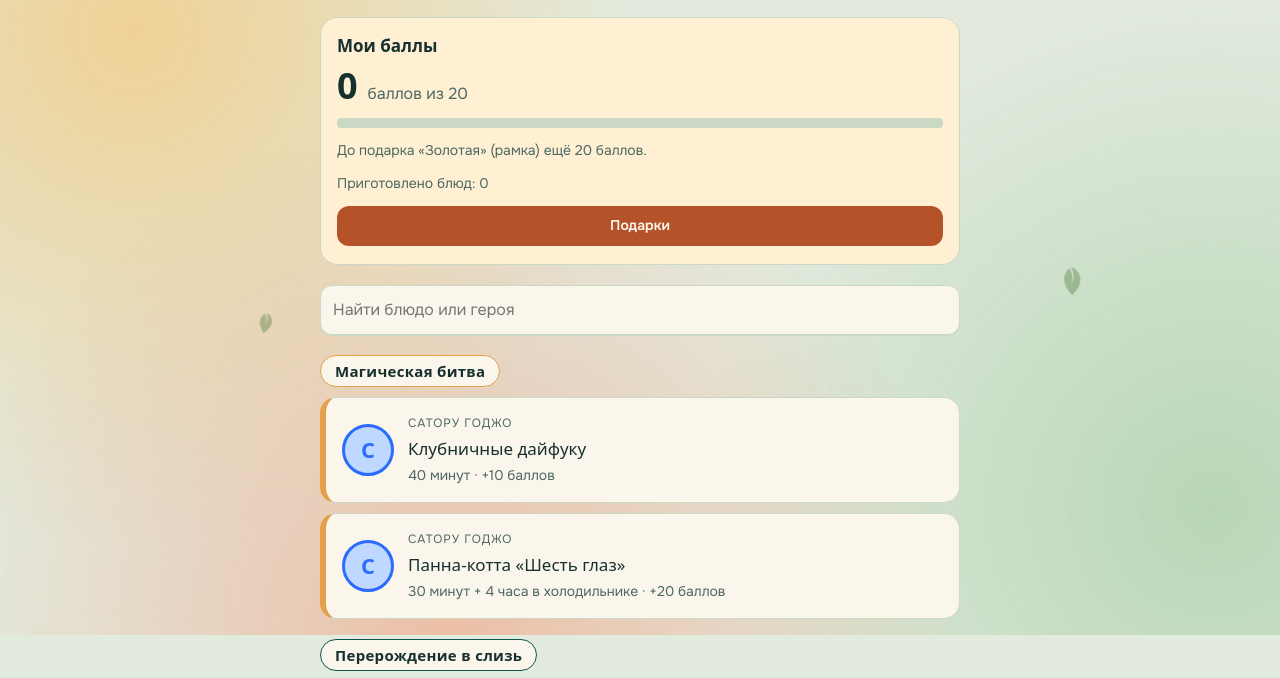
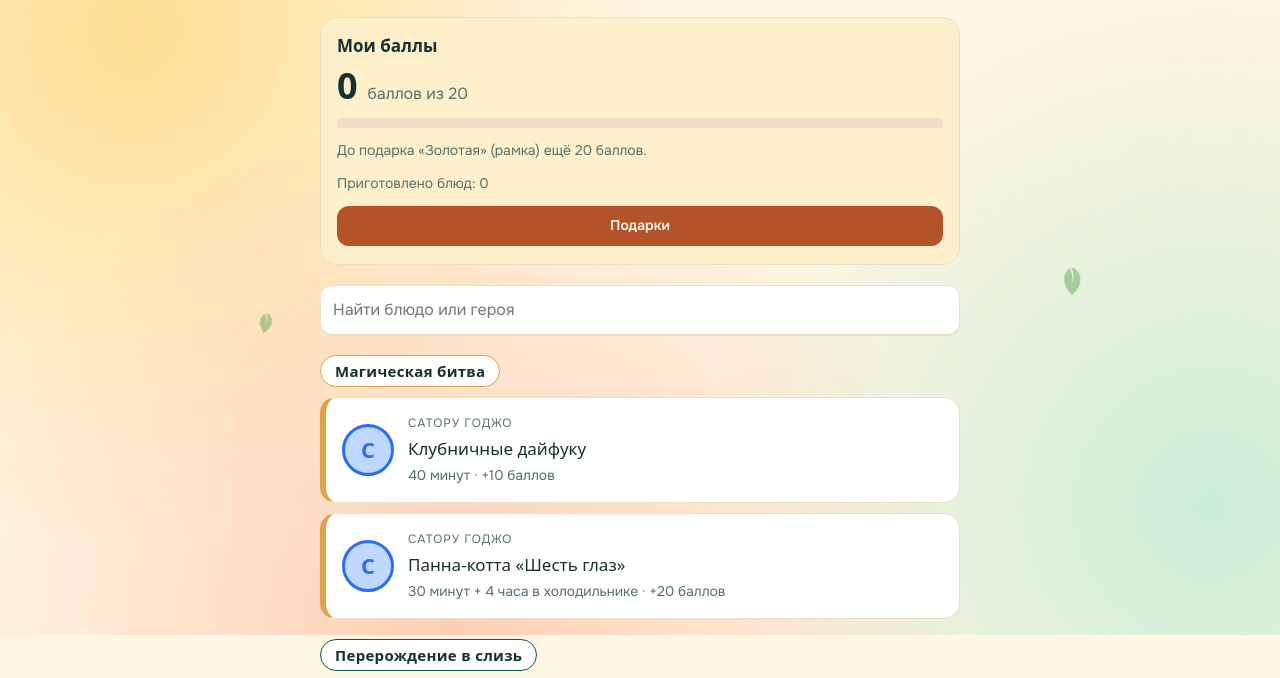
Before and after one commit to soul-cook/Mihan-kitchen, a plain HTML site: page index.html in a window 1280 px wide. Shown: the part 165-843 px from the top of the page. Drawn offline with Linux system fonts and the light colour scheme; a web font is replaced by a local one.

Commit message:
Светлый тёплый фон вместо болотного
Co-Authored-By: Claude Sonnet 5.5 <noreply@anthropic.com>
Claude-Session: https://claude.ai/code/session_01KFzAgmMj1qQyYcfh1owUr8

```diff
--- a/index.html
+++ b/index.html
@@ -32,14 +32,14 @@
   color-scheme: light;
   --font-display: 'Unbounded', system-ui, sans-serif;
   --font-body: 'Onest', system-ui, -apple-system, 'Segoe UI', sans-serif;
-  --bg: #E3EBDF; --surface: #FBF6EC; --fg: #16302F; --muted: #4D6764; --line: #CCD8C6;
-  --accent: #0F5550; --accent-ink: #FBF6EC; --glow: #BFDDD8; --warm: #E3A04B;
+  --bg: #FFF6E4; --surface: #FFFFFF; --fg: #16302F; --muted: #55706C; --line: #EBDFC6;
+  --accent: #0F5550; --accent-ink: #FBF6EC; --glow: #CDEBE4; --warm: #F0A93B;
   --warn: #7A4300; --warn-bg: #FFE9C7; --heart: #D93A5F; --r: 18px;
   --hero-bg: radial-gradient(70% 140% at 85% 0%, var(--glow), transparent 70%), var(--surface);
   --hero-fg: var(--fg); --hero-muted: var(--muted);
   --btn: #B4532A; --btn-ink: #FFF8EE; --num: #E3A04B; --num-ink: #2E1C04;
-  --tint1: #FFF0D4; --tint2: #EAF3E2; --tint3: #FCE6DA;
-  --b1: #F4C97E; --b2: #A9CFA8; --b3: #EFB093; --leaf: rgba(86, 128, 70, .42);
+  --tint1: #FFF0CC; --tint2: #E6F6EC; --tint3: #FFE5D8;
+  --b1: #FFD87A; --b2: #BDEBD3; --b3: #FFC2A6; --leaf: rgba(96, 168, 90, .5);
 }
 :root[data-theme="tea"] { --hero-bg: radial-gradient(80% 160% at 100% 0%, var(--tint1), transparent 70%), linear-gradient(135deg, var(--tint2), var(--surface)); }
 :root[data-mode="dark"] {
```
Also changed, not shown: manifest.webmanifest.
